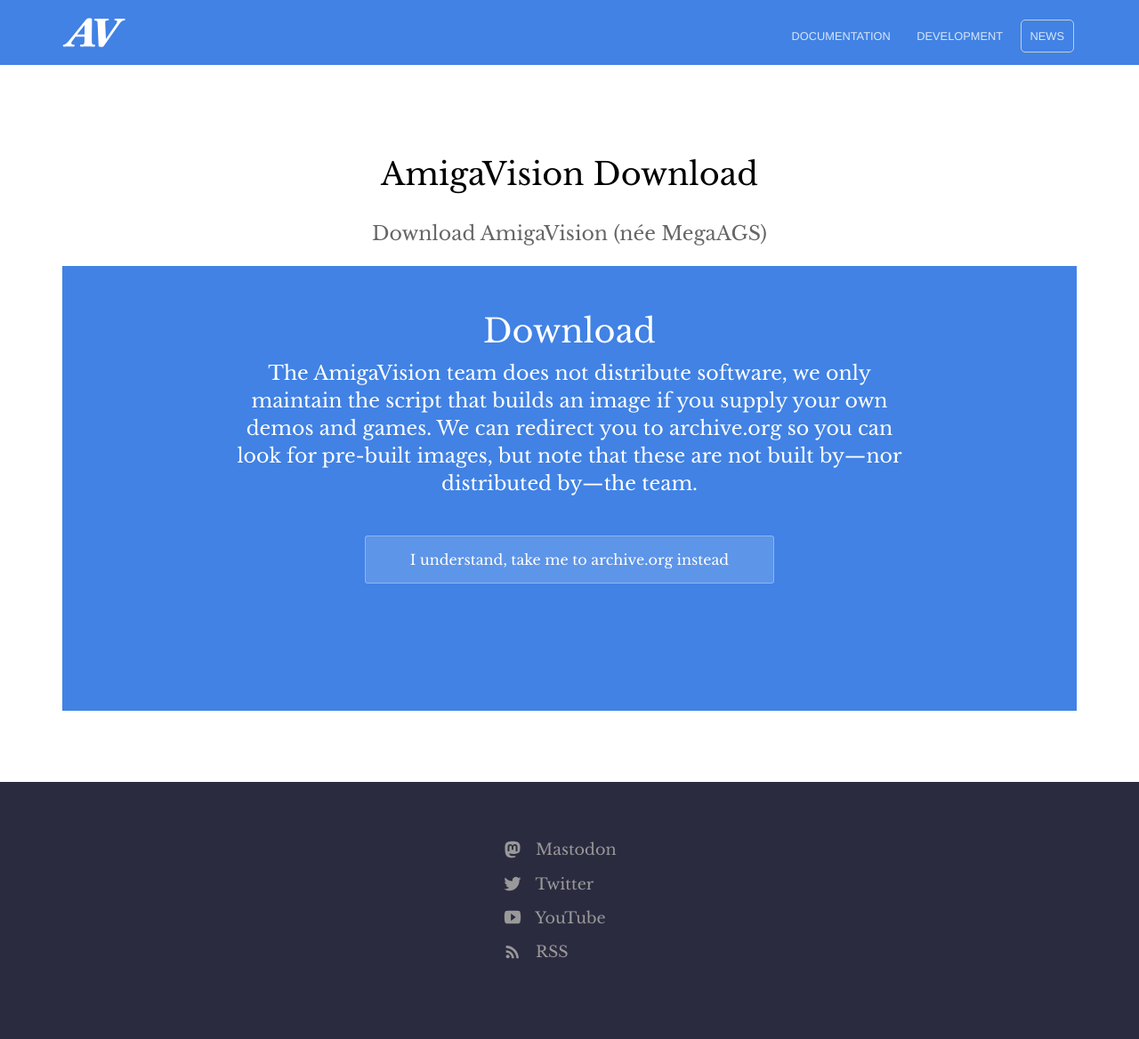
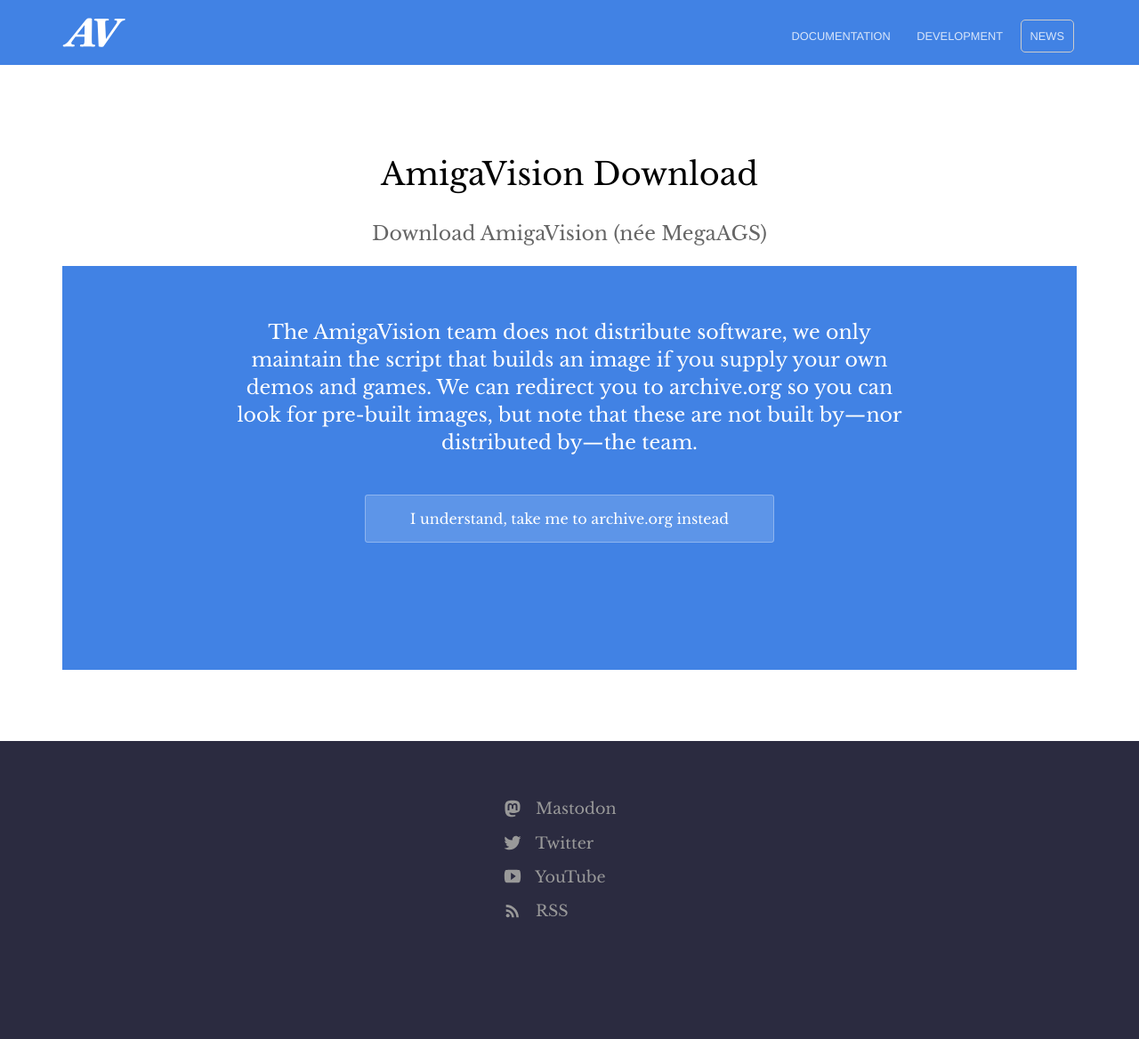
Before and after one commit to amigavision/amigavision.github.io, a Jekyll site: the page built from download.html, in a window 1280 px wide. Shown: the whole page at 89% size. Built offline with Jekyll 4.4.1, drawn with Linux system fonts in a browser that asks for light colours; after the commit the page ends 1122 px from its top, so only the background shows below that.

Commit message:
Update download.html

```diff
--- a/download.html
+++ b/download.html
@@ -5,7 +5,6 @@
 
 <section class="hero">
 	<div class="text-container">
-    <h1>Download</h1>
 		<p class="subtext editable">The AmigaVision team does not distribute software, we only maintain the script that builds an image if you supply your own demos and games. We can redirect you to archive.org so you can look for pre-built images, but note that these are not built by&mdash;nor distributed by&mdash;the team.</p>
 		<div class="cta button alt"><a href="https://archive.org/details/software?query=megaags">I understand, take me to archive.org instead</a></div>
   </div>
```
